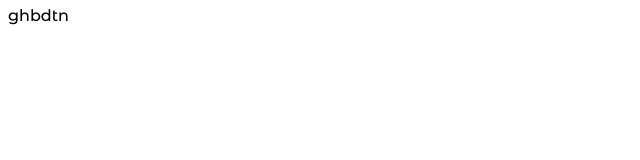
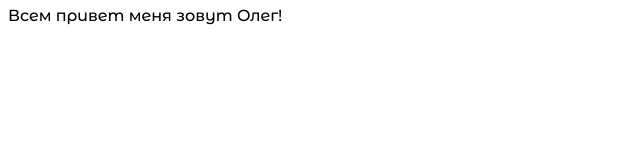
Before and after one commit to bondarewoleg/my-one-page, a plain HTML site: page index.html in a window 1280 px wide. Shown: the whole page, without its empty margins (0-640 px from the left). Drawn offline with Linux system fonts and the light colour scheme.

Commit message:
изменил файл html

```diff
--- a/index.html
+++ b/index.html
@@ -6,6 +6,6 @@
 	<link rel="stylesheet" href="css/style.css">
 </head>
 <body>
-	<header class="header">ghbdtn</header>
+	<header class="header">Всем привет меня зовут Олег!</header>
 </body>
 </html>
```
